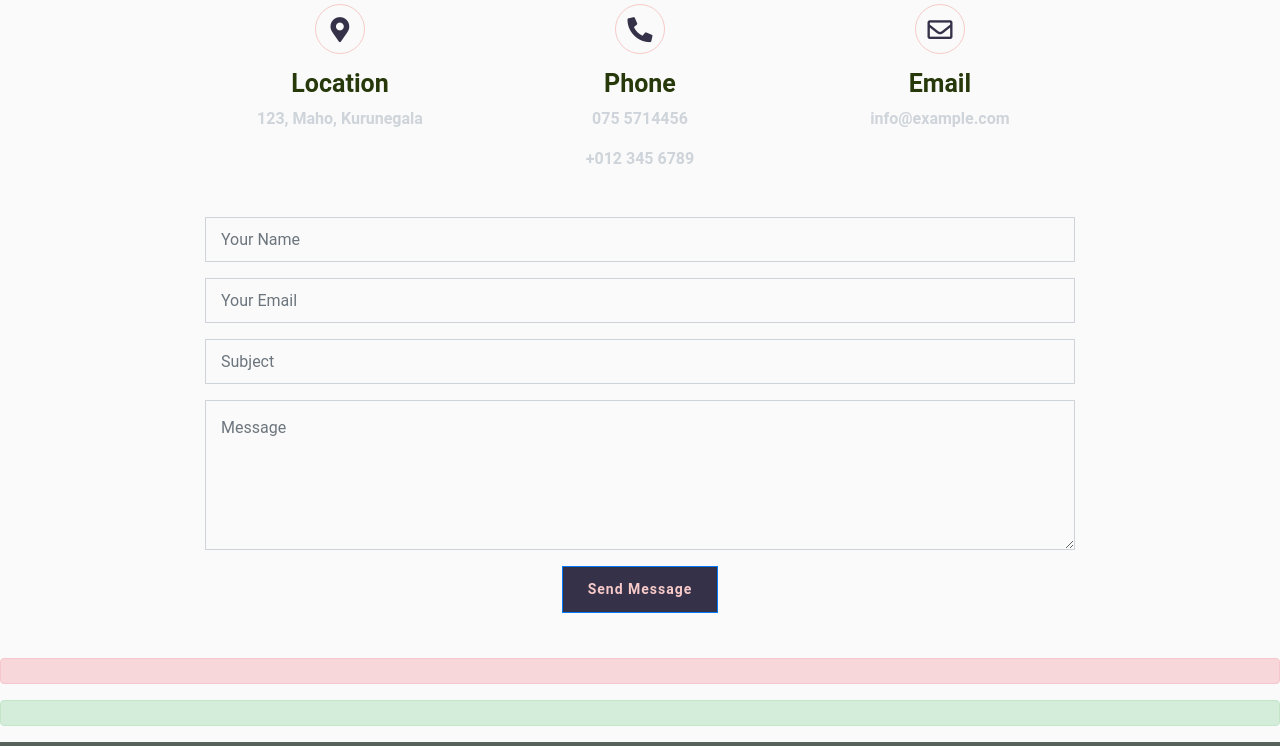
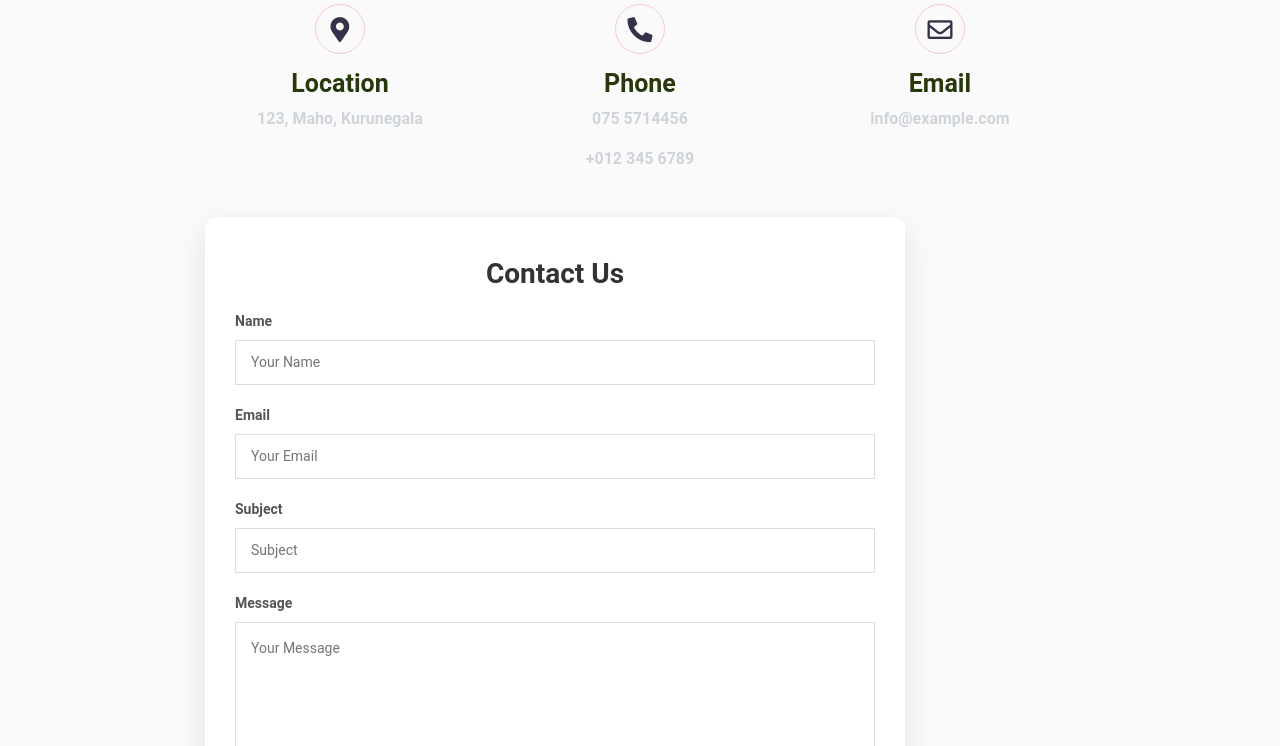
Before and after one commit to Rathnamalala/YoGa_Center, a PHP site: page /contact.html in a window 1280 px wide. Shown: the part 661-1407 px from the top of the page. Run offline with PHP 8.4, Linux system fonts and the light colour scheme; some libraries are stand-ins or nearby versions; grey boxes are pictures that could not be loaded.

Commit message:
Contact, Review Update

```diff
--- a/contact.html
+++ b/contact.html
@@ -25,6 +25,26 @@
 
         <!-- Template Stylesheet -->
         <link href="css/style.css" rel="stylesheet">
+
+        <style>
+            .message {
+                margin: 15px 0;
+                padding: 10px;
+                border-radius: 5px;
+                font-size: 16px;
+                display: none;
+            }
+            .message.success {
+                color: #155724;
+                background-color: #d4edda;
+                border: 1px solid #c3e6cb;
+            }
+            .message.error {
+                color: #721c24;
+                background-color: #f8d7da;
+                border: 1px solid #f5c6cb;
+            }
+        </style>
     </head>
 
     <body>
@@ -148,37 +168,43 @@
                     </div>
                     <div class="col-12 wow fadeInUp" data-wow-delay="0.1s">
                         <div class="contact-form">
+                            <div id="message" class="message"></div>
                             <div id="success"></div>
-                            <form name="sentMessage" id="contactForm" action="send-message.php" method="POST" novalidate="novalidate">
-                                <div class="control-group mb-3">
-                                  <input type="text" class="form-control" name="name" placeholder="Your Name" required="required" />
+                            <form name="sentMessage" method="post" action="send-email.php">
+                                <h2>Contact Us</h2>
+                                <div class="form-group">
+                                    <label for="name">Name</label>
+                                    <input type="text" name="name" id="name" placeholder="Your Name" required>
                                 </div>
-                                <div class="control-group mb-3">
-                                  <input type="email" class="form-control" name="email" placeholder="Your Email" required="required" />
+
+                                <div class="form-group">
+                                    <label for="email">Email</label>
+                                    <input type="email" name="email" id="email" placeholder="Your Email" required>
                                 </div>
-                                <div class="control-group mb-3">
-                                  <input type="text" class="form-control" name="subject" placeholder="Subject" required="required" />
+
+                                <div class="form-group">
+                                    <label for="subject">Subject</label>
+                                    <input type="text" name="subject" id="subject" placeholder="Subject" required>
                                 </div>
-                                <div class="control-group mb-3">
-                                  <textarea class="form-control" name="message" placeholder="Message" required="required"></textarea>
+
+                                <div class="form-group">
+                                    <label for="message">Message</label>
+                                    <textarea name="message" id="message" placeholder="Your Message" required></textarea>
                                 </div>
-                                <div class="text-center">
-                                  <button class="btn btn-primary" type="submit">Send Message</button>
+
+                                <div class="form-group">
+                                    <button type="submit" class="btn-submit">Send Message</button>
                                 </div>
-                              </form>
+                            </form>
                         </div>
                     </div>
+
                 </div>
             </div>
         </div>
 
-        <?php if (isset($_GET['error'])) { ?>
-            <div class="alert alert-danger text-center"><?php echo htmlspecialchars($_GET['error']); ?></div>
-          <?php } ?>
 
-          <?php if (isset($_GET['success'])) { ?>
-            <div class="alert alert-success text-center"><?php echo htmlspecialchars($_GET['success']); ?></div>
-          <?php } ?>
+
 
         <!-- Contact End -->
 
@@ -219,11 +245,34 @@
             <div class="col-lg-3 col-md-6">
                 <h4>Subscribe</h4>
                 <p>Get updates on new classes and events.</p>
-                <form class="newsletter">
-                    <input type="email" placeholder="Your Email" required>
+                <form class="newsletter" id="subscribeForm">
+                    <input type="email" name="email" id="email" placeholder="Your Email" required>
                     <button type="submit"><i class="fas fa-paper-plane"></i></button>
                 </form>
+                <div id="subscribeMessage" style="margin-top: 10px;"></div>
             </div>
+
+            <script>
+                document.getElementById('subscribeForm').addEventListener('submit', async function (e) {
+                    e.preventDefault();
+                    const email = document.getElementById('email').value;
+
+                    try {
+                        const response = await fetch('subscribe.php', {
+                            method: 'POST',
+                            headers: { 'Content-Type': 'application/json' },
+                            body: JSON.stringify({ email })
+                        });
+
+                        const result = await response.json();
+                        const messageDiv = document.getElementById('subscribeMessage');
+                        messageDiv.innerHTML = `<p style="color: ${result.status === 'success' ? 'green' : 'red'};">${result.message}</p>`;
+                    } catch (error) {
+                        console.error('Error:', error);
+                    }
+                });
+            </script>
+
         </div>
         <hr>
         <!-- Copyright Section -->
@@ -256,5 +305,28 @@
 
         <!-- Template Javascript -->
         <script src="js/main.js"></script>
+
+        <script src="https://code.jquery.com/jquery-3.6.0.min.js"></script>
+        <script>
+            document.addEventListener("DOMContentLoaded", function () {
+                const urlParams = new URLSearchParams(window.location.search);
+                const status = urlParams.get("status");
+                const messageDiv = document.getElementById("message");
+
+                if (status === "success") {
+                    messageDiv.textContent = "Your message has been sent successfully.";
+                    messageDiv.className = "message success";
+                    messageDiv.style.display = "block";
+                } else if (status === "error") {
+                    messageDiv.textContent = "There was an error sending your message. Please try again.";
+                    messageDiv.className = "message error";
+                    messageDiv.style.display = "block";
+                }
+            });
+        </script>
+
+
+
     </body>
+
 </html>
--- a/css/style.css
+++ b/css/style.css
@@ -1951,6 +1951,24 @@ a:focus {
     font-weight: 700;
 }
 
+.contact-form {
+    background-color: #ffffff;
+    padding: 40px 30px;
+    border-radius: 12px;
+    box-shadow: 0 10px 30px rgba(0, 0, 0, 0.1);
+    width: 100%;
+    max-width: 700px;
+    animation: fadeIn 1s ease;
+}
+
+.contact-form h2 {
+    font-size: 28px;
+    color: #333333;
+    text-align: center;
+    margin-bottom: 20px;
+    font-weight: bold;
+}
+
 .contact .contact-form {
     position: relative;
 }
@@ -2238,6 +2256,92 @@ a:focus {
     margin: 0;
 }
 
+.form-group {
+    margin-bottom: 20px;
+}
+
+.form-group label {
+    font-size: 14px;
+    font-weight: bold;
+    color: #555555;
+    display: block;
+    margin-bottom: 8px;
+}
+
+.form-group input,
+.form-group textarea {
+    width: 100%;
+    padding: 15px;
+    font-size: 14px;
+    border: 1px solid #dddddd;
+    border-radius: 8px;
+    background: #f9f9f9;
+    color: #333333;
+    transition: border-color 0.3s ease, box-shadow 0.3s ease;
+}
+
+.form-group input:focus,
+.form-group textarea:focus {
+    border-color: #84fab0;
+    box-shadow: 0 0 8px rgba(132, 250, 176, 0.4);
+    outline: none;
+}
+
+.form-group textarea {
+    resize: none;
+    height: 150px;
+}
+
+.btn-submit {
+    background: linear-gradient(120deg, #84fab0, #8fd3f4);
+    color: white;
+    border: none;
+    border-radius: 8px;
+    padding: 15px;
+    font-size: 16px;
+    font-weight: bold;
+    cursor: pointer;
+    width: 100%;
+    transition: background 0.3s ease, transform 0.2s ease;
+}
+
+.btn-submit:hover {
+    background: linear-gradient(120deg, #8fd3f4, #84fab0);
+    transform: translateY(-3px);
+}
+
+.btn-submit:active {
+    transform: translateY(1px);
+}
+
+/* Responsive Design */
+@media (max-width: 768px) {
+    .contact-form {
+        padding: 30px 20px;
+    }
+
+    .contact-form h2 {
+        font-size: 24px;
+    }
+
+    .btn-submit {
+        font-size: 14px;
+    }
+}
+
+/* Animation */
+@keyframes fadeIn {
+    from {
+        opacity: 0;
+        transform: translateY(-20px);
+    }
+    to {
+        opacity: 1;
+        transform: translateY(0);
+    }
+}
+
+
 .single .comment-form input,
 .single .comment-form textarea {
     border-radius: 0;
```
Also changed, not shown: about.html (+25 -2 lines), classes.html (+25 -2 lines), gallery.html (+25 -2 lines), index.html (+25 -2 lines), price.html (+25 -2 lines), reviews.html (+72 -4 lines), send-email.php (added, +43 -0 lines), send-message.php (deleted, +0 -55 lines), submit-review.php (added, +46 -0 lines), subscribe.php (added, +44 -0 lines), 2 other files.
